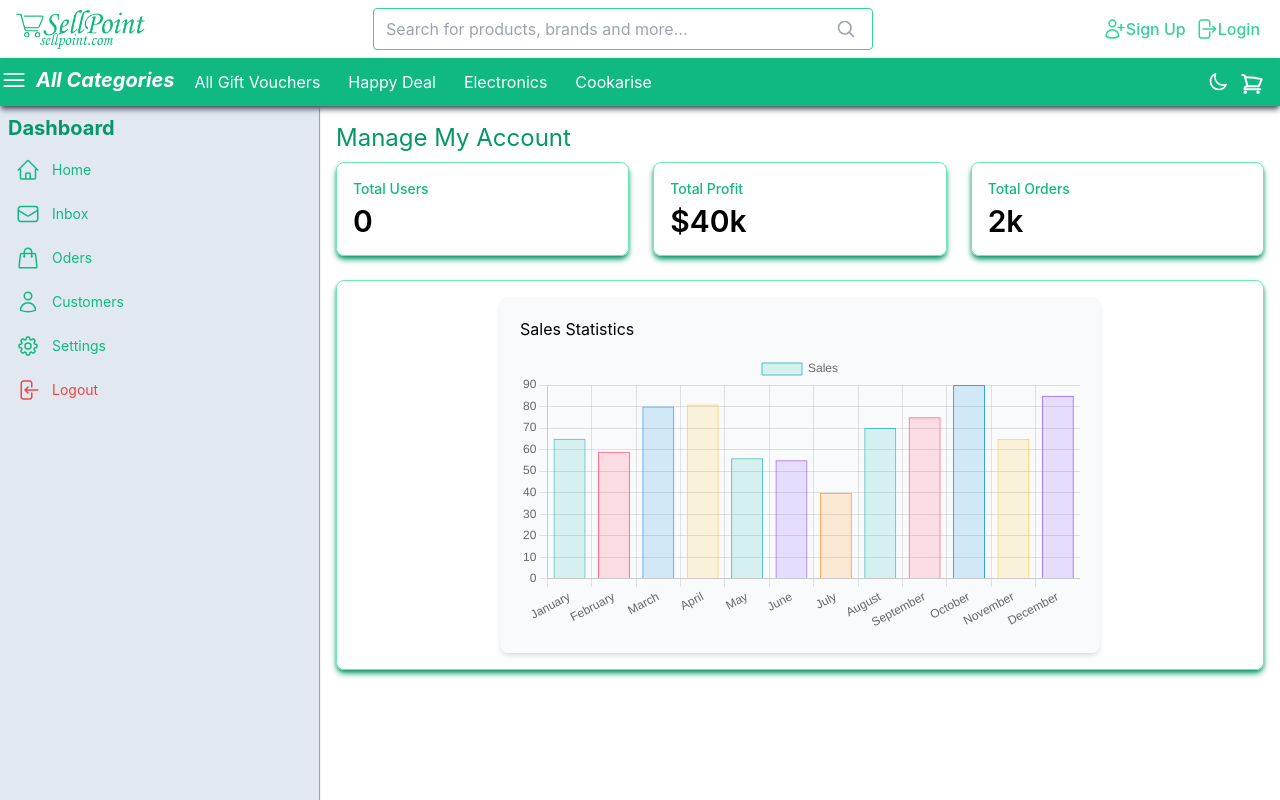
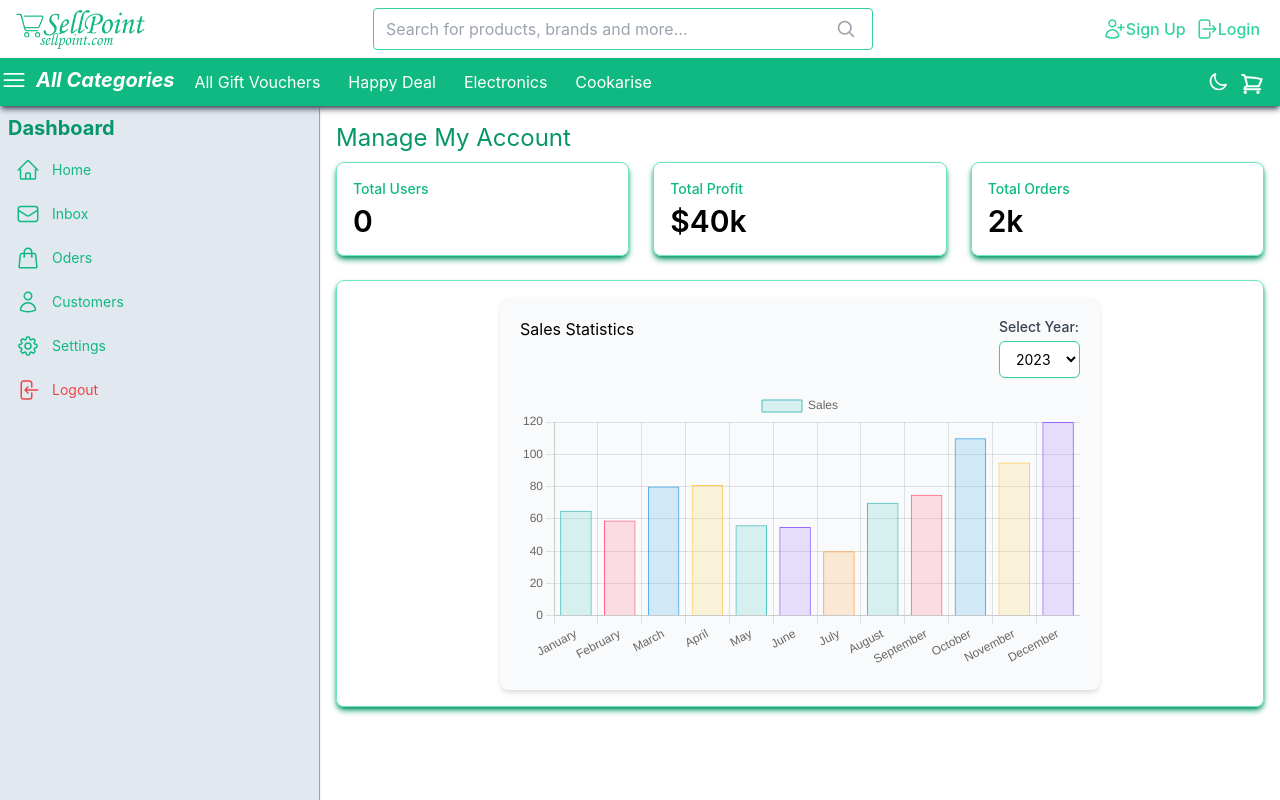
Before and after one commit to mahbub045/sellpoint, a Next.js app: page /Admin in a window 1280 px wide. Shown: the top 800 px of the page. Built offline with nearby package versions, Linux system fonts and the light colour scheme.

Commit message:
add last 4 year value for chart

```diff
--- a/components/SalesStat.jsx
+++ b/components/SalesStat.jsx
@@ -1,15 +1,138 @@
+// import { BarElement, CategoryScale, Chart as ChartJS, Legend, LinearScale, Tooltip } from 'chart.js';
+// import { useState } from 'react';
+// import { Bar } from 'react-chartjs-2';
+
+// ChartJS.register(BarElement, Tooltip, Legend, CategoryScale, LinearScale);
+
+// const SalesStat = () => {
+//     const [selectedYear, setSelectedYear] = useState('2023'); // Default selected year is 2023
+
+//     const handleYearChange = (event) => {
+//         setSelectedYear(event.target.value);
+//     };
+
+//     const data = {
+//         labels: ['January', 'February', 'March', 'April', 'May', 'June', 'July', 'August', 'September', 'October', 'November', 'December'],
+//         datasets: [
+//             {
+//                 label: 'Sales',
+//                 data: [65, 59, 80, 81, 56, 55, 40, 70, 75, 90, 65, 85],
+//                 backgroundColor: [
+//                     'rgba(75,192,192,0.2)',
+//                     'rgba(255,99,132,0.2)',
+//                     'rgba(54,162,235,0.2)',
+//                     'rgba(255,206,86,0.2)',
+//                     'rgba(75,192,192,0.2)',
+//                     'rgba(153,102,255,0.2)',
+//                     'rgba(255,159,64,0.2)',
+//                     'rgba(75,192,192,0.2)',
+//                     'rgba(255,99,132,0.2)',
+//                     'rgba(54,162,235,0.2)',
+//                     'rgba(255,206,86,0.2)',
+//                     'rgba(153,102,255,0.2)',
+//                 ],
+//                 borderColor: [
+//                     'rgba(75,192,192,1)',
+//                     'rgba(255,99,132,1)',
+//                     'rgba(54,162,235,1)',
+//                     'rgba(255,206,86,1)',
+//                     'rgba(75,192,192,1)',
+//                     'rgba(153,102,255,1)',
+//                     'rgba(255,159,64,1)',
+//                     'rgba(75,192,192,1)',
+//                     'rgba(255,99,132,1)',
+//                     'rgba(54,162,235,1)',
+//                     'rgba(255,206,86,1)',
+//                     'rgba(153,102,255,1)',
+//                 ],
+//                 borderWidth: 1,
+//             },
+//         ],
+//     };
+
+//     const options = {
+//         scales: {
+//             x: {
+//                 type: 'category',
+//             },
+//             y: {
+//                 beginAtZero: true,
+//             },
+//         },
+//     };
+
+//     return (
+//         <div className='bg-gray-50 dark:bg-gray-100 p-5 rounded-lg shadow-md max-w-[600px] my-0 mx-auto'>
+//             <div className="mb-3 flex justify-between">
+//                 <div>
+//                     <h2 className='font-[24px] mb-3 dark:text-black'>Sales Statistics</h2>
+//                 </div>
+//                 <div>
+//                     <label htmlFor="yearSelect" className="block text-sm font-medium text-gray-700">
+//                         Select Year:
+//                     </label>
+//                     <select
+//                         id="yearSelect"
+//                         name="year"
+//                         onChange={handleYearChange}
+//                         value={selectedYear}
+//                         className="mt-1 block w-full py-2 px-3 border border-emerald-400 bg-white rounded-md shadow-sm focus:ring-1 focus:ring-emerald-400 focus:border-emerald-500 sm:text-sm dark:text-black cursor-pointer">
+//                         <option value="2020">2020</option>
+//                         <option value="2021">2021</option>
+//                         <option value="2022">2022</option>
+//                         <option value="2023">2023</option>
+//                     </select>
+//                 </div>
+
+//             </div>
+
+//             <div>
+//                 <Bar data={data} options={options} />
+//             </div>
+//         </div>
+//     );
+// };
+
+// export default SalesStat;
+
+
+
 import { BarElement, CategoryScale, Chart as ChartJS, Legend, LinearScale, Tooltip } from 'chart.js';
+import { useEffect, useState } from 'react';
 import { Bar } from 'react-chartjs-2';
 
 ChartJS.register(BarElement, Tooltip, Legend, CategoryScale, LinearScale);
 
 const SalesStat = () => {
+    const [selectedYear, setSelectedYear] = useState('2023');
+    const [salesData, setSalesData] = useState([]); // Initialize with an empty array
+
+    useEffect(() => {
+        // Fetch data based on selectedYear
+        // Need to replace this with actual data fetching logic
+        // For example, you can use fetch() or an API call library like Axios
+
+        // For this example, I'll use dummy data for demonstration
+        const dummyData = {
+            '2020': [75, 95, 60, 85, 75, 60, 80, 85, 90, 75, 100, 110],
+            '2021': [95, 85, 80, 100, 75, 80, 90, 50, 95, 80, 105, 110],
+            '2022': [60, 65, 100, 85, 80, 85, 75, 95, 100, 60, 110, 115],
+            '2023': [65, 59, 80, 81, 56, 55, 40, 70, 75, 110, 95, 120]
+        };
+
+        setSalesData(dummyData[selectedYear]);
+    }, [selectedYear]);
+
+    const handleYearChange = (event) => {
+        setSelectedYear(event.target.value);
+    };
+
     const data = {
         labels: ['January', 'February', 'March', 'April', 'May', 'June', 'July', 'August', 'September', 'October', 'November', 'December'],
         datasets: [
             {
                 label: 'Sales',
-                data: [65, 59, 80, 81, 56, 55, 40, 70, 75, 90, 65, 85],
+                data: salesData,
                 backgroundColor: [
                     'rgba(75,192,192,0.2)',
                     'rgba(255,99,132,0.2)',
@@ -56,7 +179,30 @@ const SalesStat = () => {
 
     return (
         <div className='bg-gray-50 dark:bg-gray-100 p-5 rounded-lg shadow-md max-w-[600px] my-0 mx-auto'>
-            <h2 className='font-[24px] mb-3 dark:text-black'>Sales Statistics</h2>
+            <div className="mb-3 flex justify-between">
+                <div>
+                    <h2 className='font-[24px] mb-3 dark:text-black'>Sales Statistics</h2>
+                </div>
+                <div>
+                    <label htmlFor="yearSelect" className="block text-sm font-medium text-gray-700">
+                        Select Year:
+                    </label>
+                    <select
+                        id="yearSelect"
+                        name="year"
+                        onChange={handleYearChange}
+                        value={selectedYear}
+                        className="mt-1 block w-full py-2 px-3 border border-emerald-400 bg-white rounded-md shadow-sm focus:ring-1 focus:ring-emerald-400 focus:border-emerald-500 sm:text-sm dark:text-black cursor-pointer"
+                    >
+                        <option value="2020">2020</option>
+                        <option value="2021">2021</option>
+                        <option value="2022">2022</option>
+                        <option value="2023">2023</option>
+                    </select>
+
+                </div>
+            </div>
+
             <div>
                 <Bar data={data} options={options} />
             </div>
```
